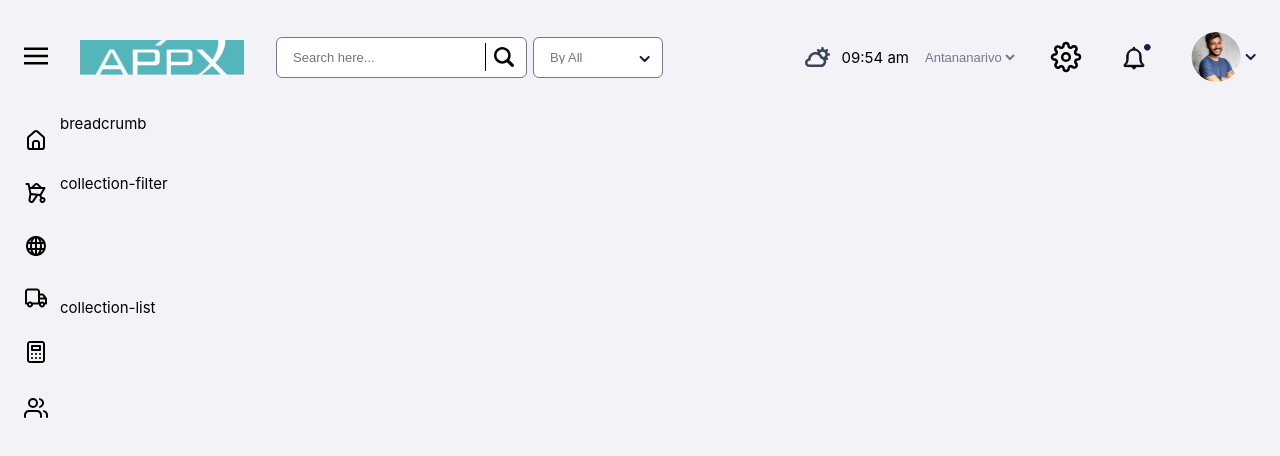
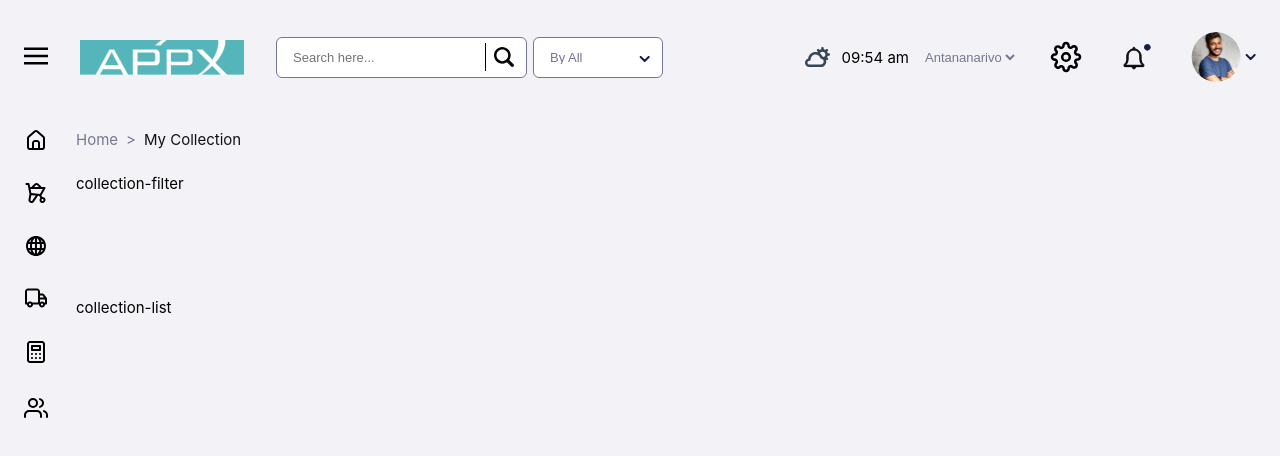
Before and after one commit to yvonne11yuting/vue-layout, a Vue app: page / in a window 1280 px wide. Shown: the top 456 px of the page. Built offline with nearby package versions, Linux system fonts and the light colour scheme.

Commit message:
feat: add breadcrumb

```diff
--- a/src/App.vue
+++ b/src/App.vue
@@ -17,7 +17,9 @@
     <nav class="navbar">
         <NavbarList :open="navbarFlag"/>
     </nav>
-    <div class="breadcrumb">breadcrumb</div>
+    <div class="breadcrumb">
+        <MainBreadcrumb :data="BreadcrumbData"/>
+    </div>
     <div class="collection-filter">collection-filter</div>
     <div class="collection-list">collection-list</div>
   </main>
@@ -30,7 +32,8 @@ import HeaderSearch from '@/components/HeaderSearch.vue';
 import HeaderAreaInfo from '@/components/HeaderAreaInfo.vue';
 import HeaderControl from '@/components/HeaderControl.vue';
 import NavbarList from '@/components/NavbarList.vue';
-
+import MainBreadcrumb from '@/components/MainBreadcrumb.vue';
+import { BreadcrumbData } from './constants.ts';
 const navbarFlag = ref(false);
 
 const extendNavbar = () => {
@@ -59,6 +62,7 @@ console.log(navbarFlag.value);
             "nav breadcrumb"
             "nav collection-filter"
             "nav collection-list";
+        column-gap: 1rem;
     }
 
     .navbar {
@@ -67,6 +71,7 @@ console.log(navbarFlag.value);
 
     .breadcrumb {
         grid-area: breadcrumb;
+        padding: 1rem 0;
     }
 
     .collection-filter {
--- /dev/null
+++ b/src/components/MainBreadcrumb.vue
@@ -0,0 +1,35 @@
+<template>
+    <span v-for="({title, path}, index) in data" :key="title" class="breadcrumb">
+        <a v-if="path" :href="path">{{ title }}</a>
+        <span v-else class="last-item">{{ title }}</span>
+        <span v-if="data[index+1]" class="arrow">></span>
+    </span>
+</template>
+
+<script setup lang="ts">
+    interface BreadcrumbData {
+        title: string;
+        path: string;
+    }
+    defineProps<{
+        data: BreadcrumbData[]
+    }>()
+</script>
+
+<style scoped>
+    a {
+        color: inherit;
+        text-decoration: none;
+    }
+    .breadcrumb {
+        color: #737791;
+    }
+
+    .last-item {
+        color: #121212;
+    }
+
+    .arrow {
+        padding: 0 .5rem;
+    }
+</style>
--- a/src/components/NavbarList.vue
+++ b/src/components/NavbarList.vue
@@ -1,6 +1,6 @@
 <template>
     <ul>
-        <NavbarItem v-for="item in items"
+        <NavbarItem v-for="item in NAV_ITEMS_DATA"
             :key="item.id"
             :title="item.title"
             :icon="item.icon"
@@ -29,7 +29,6 @@
 </template>
 
 <script setup lang="ts">
-    import { shallowRef } from 'vue';
     import { NAV_ITEMS_DATA } from '@/constants';
     import NavbarItem from './NavbarItem.vue'
     import NavbarSubItem from './NavbarSubItem.vue'
@@ -37,8 +36,6 @@
     defineProps<{
         open: boolean
     }>()
-
-    const items = shallowRef(NAV_ITEMS_DATA)
 </script>
 
 <style scoped>
--- /dev/null
+++ b/src/components/icons/IconArrowRight.vue
@@ -0,0 +1,5 @@
+<template>
+    <svg width="8" height="12" viewBox="0 0 8 12" fill="none" xmlns="http://www.w3.org/2000/svg">
+        <path d="M1.99426 1L6.99426 6L1.99426 11" stroke="#151D48" stroke-width="2" stroke-linecap="round" stroke-linejoin="round"/>
+    </svg>
+</template>
--- a/src/constants.ts
+++ b/src/constants.ts
@@ -64,3 +64,10 @@ export const NAV_ITEMS_DATA: NavItemsData[] = [{
     title: 'HR Development & Organization Setup',
     icon: IconUsers
 }];
+
+export const BreadcrumbData = [{
+    title: 'Home',
+    path: '/'
+}, {
+    title: 'My Collection'
+}];
```
